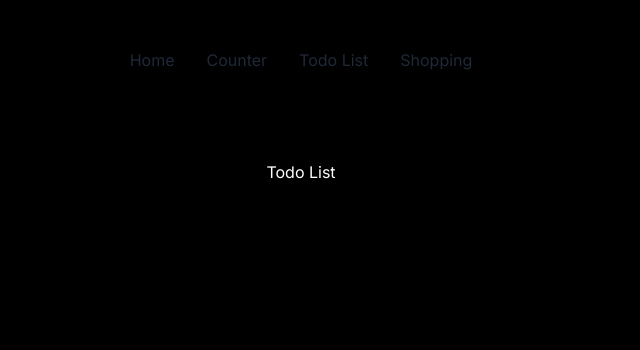
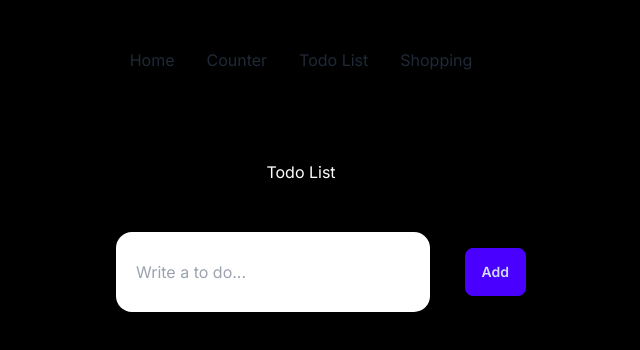
Before and after one commit to Saedddd/ThreeProjectsRTK, a Next.js app: page /todo in a window 1280 px wide. Shown: the top 350 px of the page, without its empty margins (339-979 px from the left). Built offline with nearby package versions, Linux system fonts and the light colour scheme.

Commit message:
Update todoDetails component

```diff
--- a/src/app/counter/page.tsx
+++ b/src/app/counter/page.tsx
@@ -1,4 +1,5 @@
-import CounterDetails from "@/widgets/CounterDetails/ui/CounterDetails";
+import CounterDetails from "@/widgets/CounterDetails";
+
 
 
 const Counter = () => {
--- a/src/app/todo/page.tsx
+++ b/src/app/todo/page.tsx
@@ -1,10 +1,17 @@
+import TodoDetails from '@/widgets/TodoDetails/ui/TodoDetails'
 import React from 'react'
 
 const ToDoList = () => {
   return (
-    <main className="w-full h-screen bg-black text-white">
-        <div className="text-center py-[10rem] flex items-center gap-8 justify-center">
-            <h1>Todo List</h1>
+    <main className="h-screen text-center flex justify-center  bg-black text-white">
+
+        <div className="py-[10rem] items-center">
+            <h1 className='mb-12'>Todo List</h1>
+
+            <div className="">
+              <TodoDetails/>
+            </div>
+
         </div>
     </main>
   )
--- a/src/features/TodoForm/ui/TodoForm.tsx
+++ b/src/features/TodoForm/ui/TodoForm.tsx
@@ -1,3 +1,5 @@
+'use client'
+
 import Button from '@/shared/ui/Button'
 import React from 'react'
 
@@ -9,12 +11,15 @@ const TodoForm = () => {
 
   return (
     <>
-        <div className="flex justify-start items-center">
+        <div className="flex justify-between items-center m-auto w-[450px]">
 
+            <div className="">
 
-            <label htmlFor="" className='w-[1090px]'>
-                <input className='w-full h-20 ml-10 border-none rounded-2xl px-5' placeholder='Write a comment...' />
+                <label htmlFor="" className='w-[500px]'>
+                    <input className='w-full h-20 ml-10 border-none rounded-2xl px-5' placeholder='Write a to do...' />
                 </label>
+            </div>
+            <div className="">
 
                 <Button
                     type="submit"
@@ -23,6 +28,7 @@ const TodoForm = () => {
                 >
                     Add
                 </Button>
+            </div>
 
         </div>
     </>
--- a/src/widgets/CounterDetails/index.ts
+++ b/src/widgets/CounterDetails/index.ts
@@ -0,0 +1,2 @@
+import CounterDetails from "./ui/CounterDetails";
+export default CounterDetails
--- /dev/null
+++ b/src/widgets/TodoDetails/ui/TodoDetails.tsx
@@ -0,0 +1,12 @@
+import TodoForm from '@/features/TodoForm'
+import React from 'react'
+
+const TodoDetails = () => {
+  return (
+    <>
+        <TodoForm/>
+    </>
+  )
+}
+
+export default TodoDetails
```
Also changed, not shown: src/widgets/TodoDetails/index.ts (added). Lines whose indentation alone changed are shown as unchanged.
